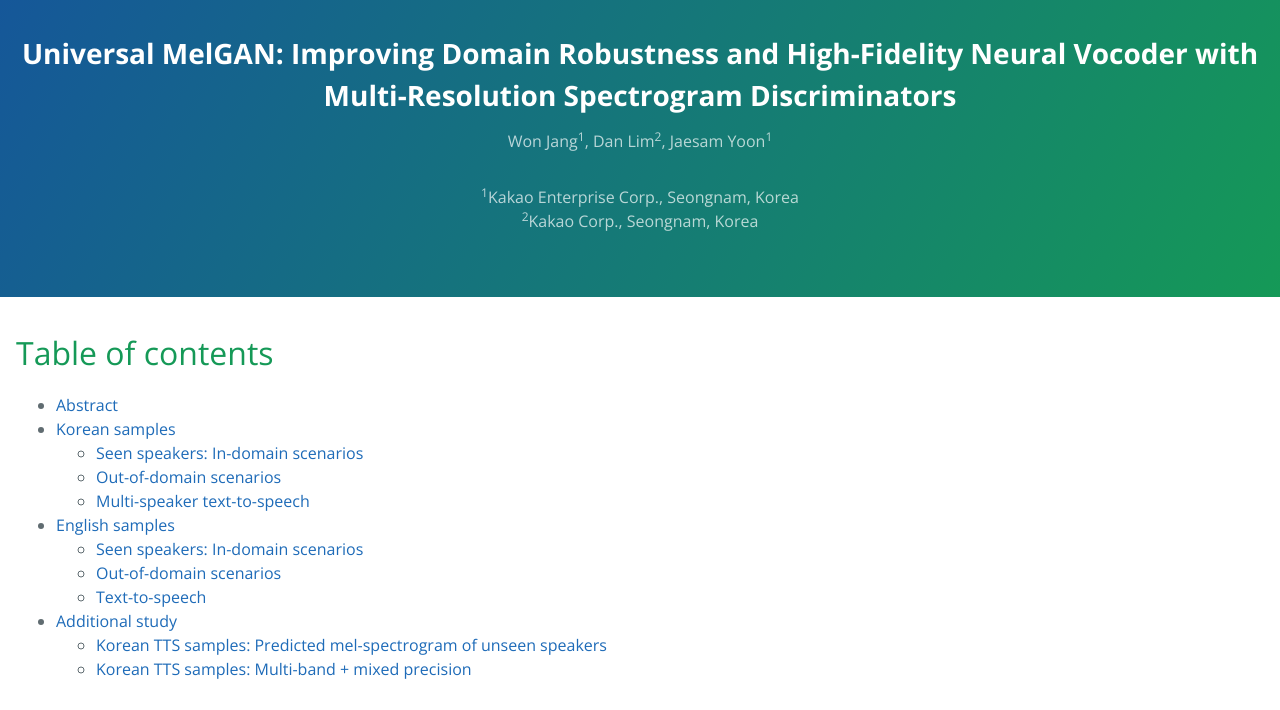
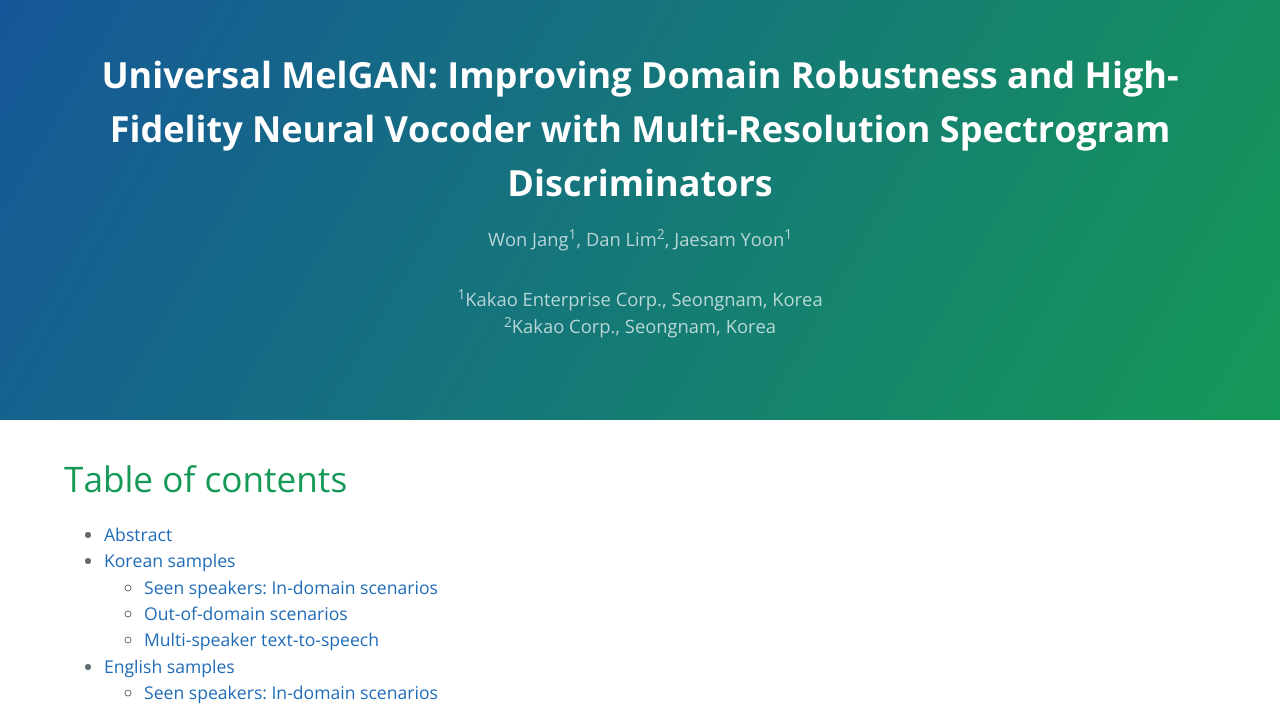
Before and after one commit to kallavinka8045/icassp2021, a Jekyll site: the page built from index.md, in a window 1280 px wide. Shown: the top 710 px of the page. Built offline with Jekyll 4.4.1, drawn with Linux system fonts in a browser that asks for light colours; our own code applies the rules of GitHub Pages for plain Markdown files.

Commit message:
Update variables.scss

```diff
--- a/_sass/variables.scss
+++ b/_sass/variables.scss
@@ -1,6 +1,6 @@
 // Breakpoints
 $large-breakpoint: 96em !default;
-$medium-breakpoint: 84em !default;
+$medium-breakpoint: 63em !default;
 
 // Headers
 $header-heading-color: #fff !default;
```
